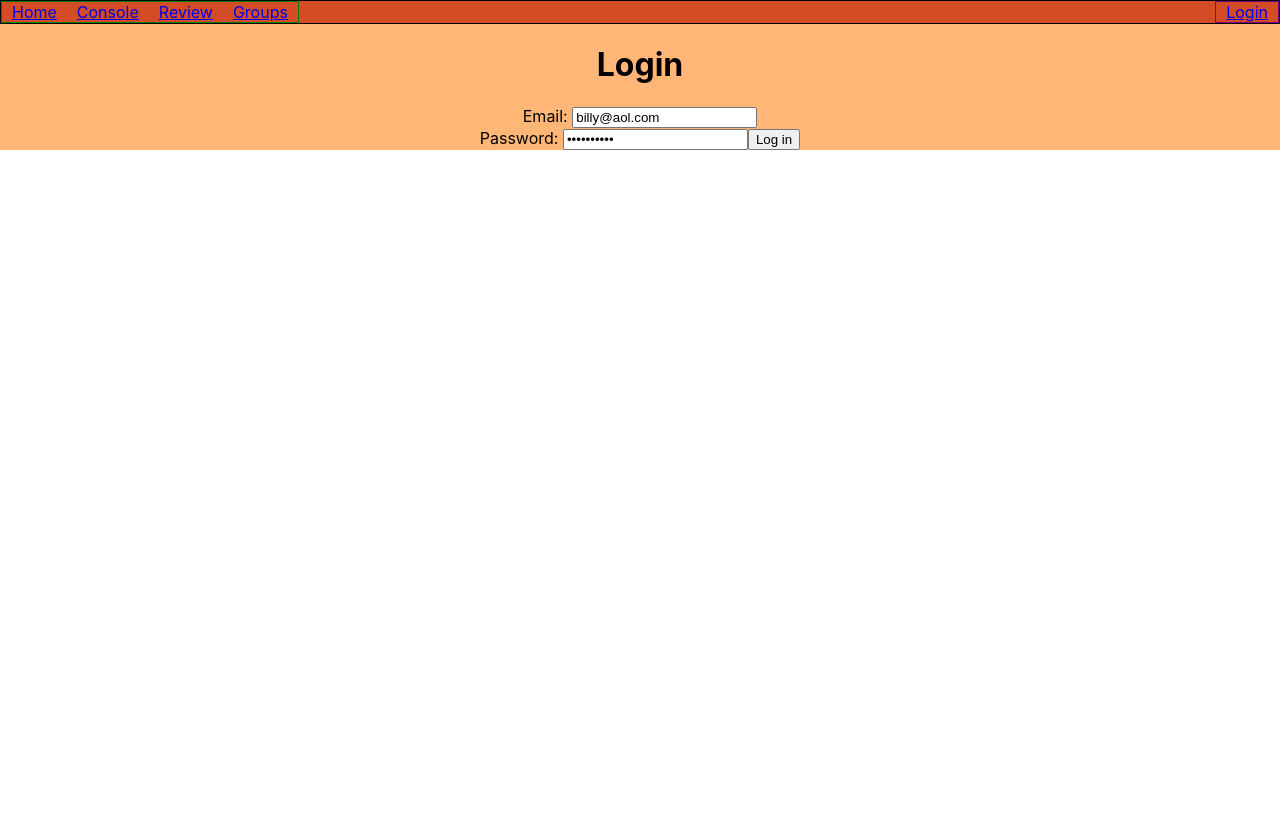
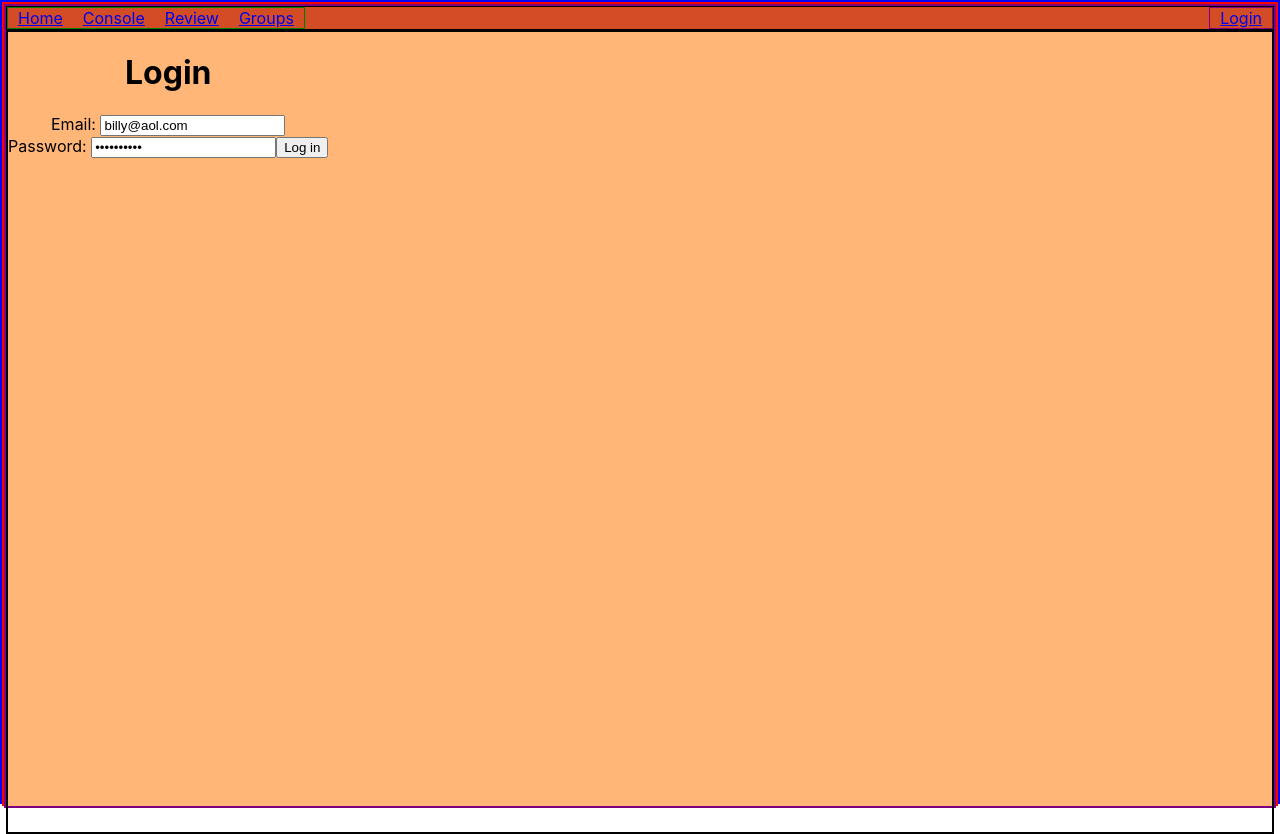
Before and after one commit to leonimanuel/crucible-react, a React (Create React App) app: page /login in a window 1280 px wide. Before the commit the page ends 800 px from the top, so only its background shows below. Built offline with nearby package versions, Linux system fonts and the light colour scheme; no server answers.

Commit message:
experimented with making app full-height

```diff
--- a/src/App.css
+++ b/src/App.css
@@ -1,6 +1,16 @@
+.App, main {
+  height: 100%;
+}
+
 .App {
   text-align: center;
   background-color: #ffb677;
+  /*height: 100vh;*/
+}
+
+main {
+  border: 2px solid black;
+  display: flex;
 }
 
 .App-logo {
--- a/src/components/console/console.css
+++ b/src/components/console/console.css
@@ -1,5 +1,7 @@
 #console-container {
 	display: flex;
+	height: 100%;
+	border: 2px solid yellow;
 }
 
 #console-topic-menu-container {
@@ -11,7 +13,7 @@
 	/*width: 20%;*/
 	max-width: 200px;
 	display: flex;
-	height: 500px;
+	/*height: 500px;*/
 	flex-direction: column;
 }
 
--- a/src/index.css
+++ b/src/index.css
@@ -1,3 +1,11 @@
+html, body, #root {
+  height: 100%;
+}
+
+html {
+  border: 2px solid blue;
+}
+
 body {
   margin: 0;
   font-family: -apple-system, BlinkMacSystemFont, 'Segoe UI', 'Roboto', 'Oxygen',
@@ -5,6 +13,12 @@ body {
     sans-serif;
   -webkit-font-smoothing: antialiased;
   -moz-osx-font-smoothing: grayscale;
+  border: 2px solid red;
+  /*height: 100%;*/
+}
+
+#root {
+  border: 2px solid purple;
 }
 
 code {
```
